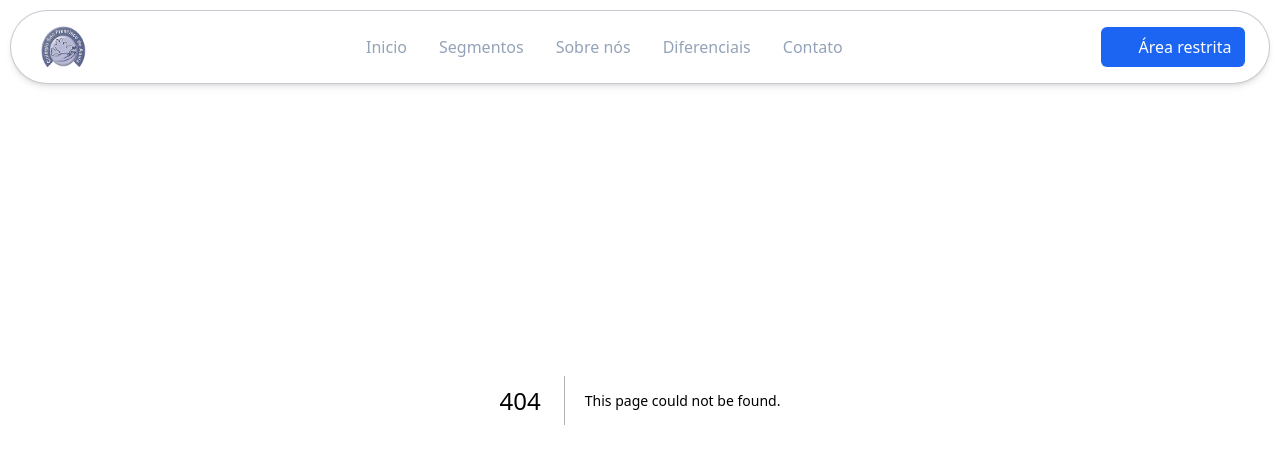
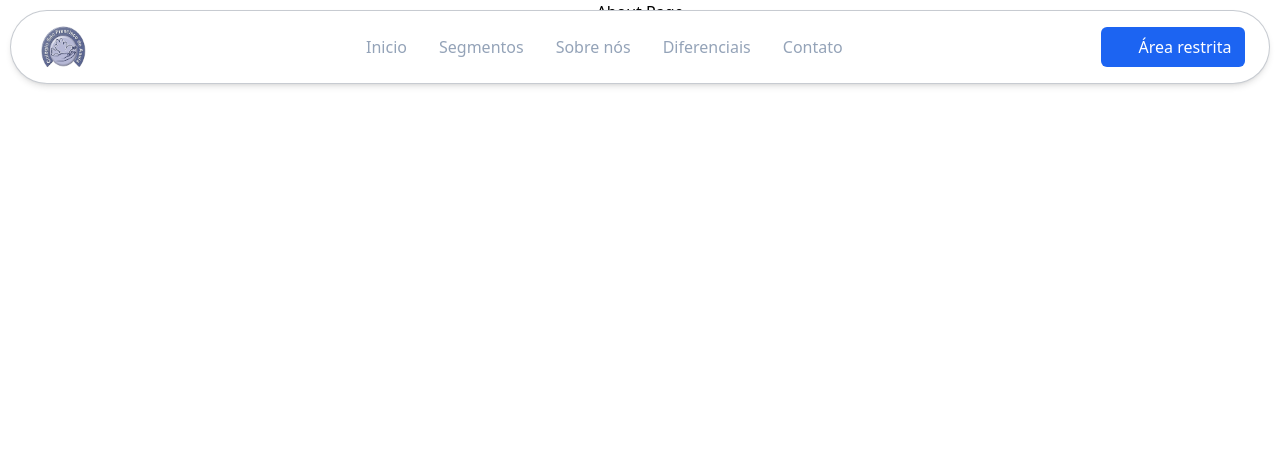
Before and after one commit to Colegio-Sao-Francisco-de-Assis-CSFA/novo-colsaofrancisco, a Next.js app in the folder csfa/: page /pages/about in a window 1280 px wide. Before the commit this address had no page. Shown: the top 464 px of the page. Built offline with nearby package versions, Linux system fonts and the light colour scheme; some icons are missing.

Commit message:
feat: title component

```diff
--- /dev/null
+++ b/csfa/app/components/Title/Title.tsx
@@ -0,0 +1,17 @@
+
+interface TitleProps{
+    title: string;
+}
+
+export default function Title({title} : TitleProps ){
+
+    return(
+
+           <>
+              <h1 className="text-white relative text-3xl font-bold">
+                 {title}
+              </h1>
+           </>
+
+    )
+}
--- /dev/null
+++ b/csfa/app/pages/about/page.tsx
@@ -0,0 +1,11 @@
+
+export default function AboutPage(){
+
+    return(
+        <>
+            <h1>About Page</h1>
+            <p>paragrafo da página about</p>
+
+        </>
+    )
+}
--- /dev/null
+++ b/csfa/styles/Title.css
@@ -0,0 +1,11 @@
+h1::before{
+    content: "";
+    position: absolute;
+    bottom: -2px;
+    left: 0;
+    transform: translateX(-15px);
+    border-radius: 100px;
+    width: 30%;
+    height: 4px;
+    background-color: #F6337F;
+}
```
